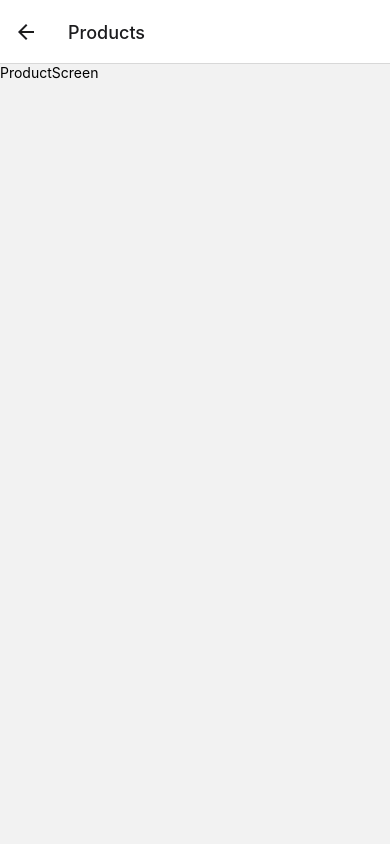
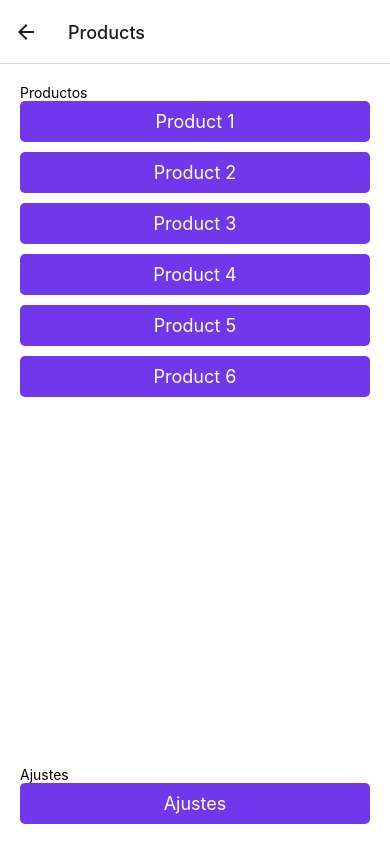
Before and after one commit to EdgardoArriagada/NavigationSandbox, a React Native app: screen /Products in a window 390 px wide. Built offline with nearby package versions, Linux system fonts and the light colour scheme.

Commit message:
add products to products screen

```diff
--- a/src/presentation/components/shared/PrimaryButton.tsx
+++ b/src/presentation/components/shared/PrimaryButton.tsx
@@ -1,16 +1,22 @@
 import {FC, ComponentProps} from 'react';
-import {Pressable, Text} from 'react-native';
+import {Pressable, StyleProp, Text, ViewStyle} from 'react-native';
 import {gs} from '../../theme';
 
-type Props = Omit<ComponentProps<typeof Pressable>, 'style'>;
+type Props = ComponentProps<typeof Pressable> & {
+  style: StyleProp<ViewStyle>;
+};
 
-export const PrimaryButton: FC<Props> = props => {
+export const PrimaryButton: FC<Props> = ({style, ...props}) => {
   const children = props.children || 'Button';
 
   return (
     <Pressable
       {...props}
-      style={({pressed}) => [gs.primaryButton, pressed && gs.buttonPressed]}>
+      style={({pressed}) => [
+        gs.primaryButton,
+        style,
+        pressed && gs.buttonPressed,
+      ]}>
       {typeof children === 'string' ? (
         <Text style={gs.buttonText}>{children}</Text>
       ) : (
--- a/src/presentation/routes/StackNavigator.tsx
+++ b/src/presentation/routes/StackNavigator.tsx
@@ -1,15 +1,21 @@
 import {createStackNavigator} from '@react-navigation/stack';
 import {HomeScreen} from '../screens/home/HomeScreen';
-import {ProductScreen} from '../screens/products/ProductScreen';
 import {SettingsScreen} from '../screens/settings/SettingsScreen';
+import {ProductsScreen} from '../screens/products/ProductsScreen';
 
 const Stack = createStackNavigator();
 
 export const StackNavigator = () => {
   return (
-    <Stack.Navigator>
+    <Stack.Navigator
+      screenOptions={{
+        headerStyle: {
+          elevation: 0,
+          shadowColor: 'transparent',
+        },
+      }}>
       <Stack.Screen name="Home" component={HomeScreen} />
-      <Stack.Screen name="Products" component={ProductScreen} />
+      <Stack.Screen name="Products" component={ProductsScreen} />
       <Stack.Screen name="Settings" component={SettingsScreen} />
     </Stack.Navigator>
   );
--- a/src/presentation/screens/products/ProductsScreen.tsx
+++ b/src/presentation/screens/products/ProductsScreen.tsx
@@ -1,10 +1,39 @@
 import {FC} from 'react';
+import {gs} from '../../theme';
+import {FlatList} from 'react-native-gesture-handler';
+import {PrimaryButton} from '../../components/shared/PrimaryButton';
 import {Text, View} from 'react-native';
+
+const products = [
+  {id: 1, name: 'Product 1'},
+  {id: 2, name: 'Product 2'},
+  {id: 3, name: 'Product 3'},
+  {id: 4, name: 'Product 4'},
+  {id: 5, name: 'Product 5'},
+  {id: 6, name: 'Product 6'},
+];
 
 export const ProductsScreen: FC = () => {
   return (
-    <View>
-      <Text>ProductsScreen</Text>
+    <View style={gs.container}>
+      <Text>Productos</Text>
+      <FlatList
+        data={products}
+        renderItem={({item}) => (
+          <PrimaryButton
+            style={{
+              marginBottom: 10,
+            }}
+            onPress={() => console.log('Pressed')}>
+            {item.name}
+          </PrimaryButton>
+        )}
+      />
+
+      <Text>Ajustes</Text>
+      <PrimaryButton onPress={() => console.log('Pressed')}>
+        Ajustes
+      </PrimaryButton>
     </View>
   );
 };
```
